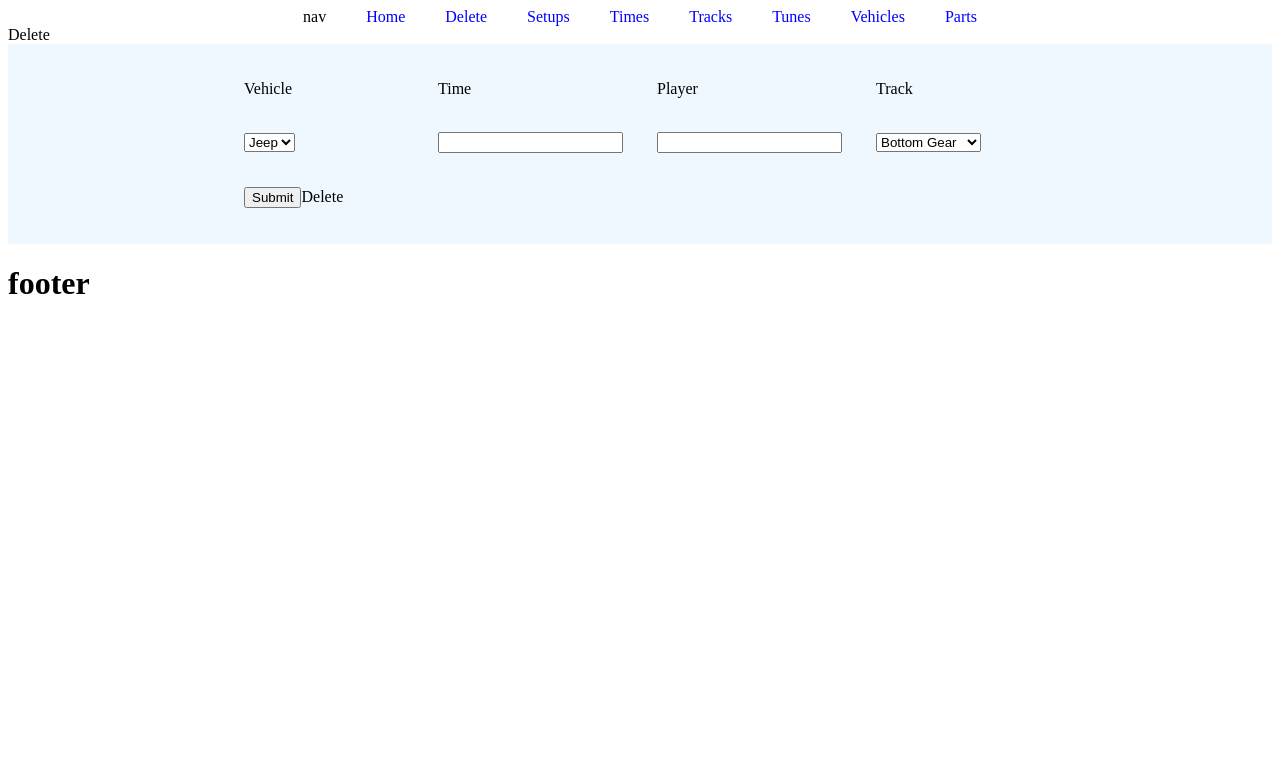
After one commit to Number22313/13DTP-Project, a Flask app: page /Delete in a window 1280 px wide. The commit adds this page. Shown: the top 778 px of the page. Run offline with Flask 3, Linux system fonts and the light colour scheme.

Commit message:
Made delete and insert pages seperate

```diff
--- a/app.py
+++ b/app.py
@@ -58,23 +58,23 @@ class Parts(db.Model):
 @app.route('/', methods=['GET', 'POST'])
 def Home():
     if request.method == 'POST':
-        action = request.form.get("action")
-        if action == 'insert':
-            print("Inserting")
-            vehicle_insert = Vehicles(vehicle_name=request.form["vehicle_name"])
-            WR_Times_insert = WR_Times(time=request.form["time"], player=request.form["player"])
-            db.session.add(vehicle_insert)
-            db.session.add(WR_Times_insert)
-            db.session.commit()
+        print("Inserting")
+        vehicle_insert = Vehicles(vehicle_name=request.form["vehicle_name"])
+        WR_Times_insert = WR_Times(time=request.form["time"], player=request.form["player"])
+        db.session.add(vehicle_insert)
+        db.session.add(WR_Times_insert)
+        db.session.commit()
+    return render_template('home.html')
 
-        elif action == 'delete':
-            print("Deleting")
-            Vehicles.query.filter_by(vehicle_name=request.form["vehicle_name"]).delete()
-            WR_Times.query.filter_by(time=request.form["time"]).delete()
-            WR_Times.query.filter_by(player=request.form["player"]).delete()
-            db.session.commit()
-
-    return render_template('home.html')
+@app.route('/Delete', methods=['GET', 'POST'])
+def delete():
+    if request.method == 'POST':
+        print("Deleting")
+        Vehicles.query.filter_by(vehicle_name=request.form["vehicle_name"]).delete()
+        WR_Times.query.filter_by(time=request.form["time"]).delete()
+        WR_Times.query.filter_by(player=request.form["player"]).delete()
+        db.session.commit()
+    return render_template('delete.html')
 
 @app.route('/Setups')
 def setups():
--- a/static/style.css
+++ b/static/style.css
@@ -18,7 +18,7 @@ a
     color: #0000FF;
 }
 
-.form
+form
 {
     min-width: 25vh;
     min-height: 25vh;
@@ -28,7 +28,7 @@ a
     align-items: center;
 }
 
-.button
+button
 {
     min-width: 20vh;
     min-height: 5vh;
@@ -38,8 +38,13 @@ a
     background-color: white;
 }
 
-.button:hover
+button:hover
 {
     background-color: black;
     color: white;
 }
+
+.table
+{
+    border: 1px solid black;
+}
--- /dev/null
+++ b/templates/delete.html
@@ -0,0 +1,59 @@
+{% extends 'layout.html' %}
+{% block content %}
+<body>
+    <div class="form">Delete
+        <form method="POST" action="{{url_for('Home')}}">
+            <table>
+                <tr>
+                    <td>Vehicle</td>
+                    <td>Time</td>
+                    <td>Player</td>
+                    <td>Track</td>
+                </tr>
+                <tr>
+                    <td>
+                        <select name="vehicle_name">
+                            <option disabled hidden></option>
+                            <option value="Jeep">Jeep</option>
+                            <option value="MX">MX</option>
+                            <option value="SC">SC</option>
+                            <option value="SD">SD</option>
+                            <option value="ML">ML</option>
+                            <option value="test">test</option>
+                            <option value="test2">test2</option>
+                            <option value="test3">test3</option>
+                            <option value="test4">test4</option>
+                        </select>
+                    </td>
+                    <br>
+                    <td>
+                        <input type="number" name="time">
+                    </td>
+                    <br>
+                    <td>
+                        <input type="text" name="player">
+                    </td>
+                    <br>
+                    <td>
+                        <select>
+                            <option disabled hidden></option>
+                            <option value="Bottom_gear">Bottom Gear</option>
+                            <option value="No_skidding">No Skidding</option>
+                            <option value="Landing_drive">Landing Drive</option>
+                            <option value="Seesaw_road">Seesaw Road</option>
+                            <option value="Big_air">Big Air</option>
+                        </select>
+                    </td>
+                </tr>
+                <tr>
+                    <td>
+                        <div>
+                            <input type="submit">Delete</input>
+                        </div>
+                    </td>
+                </tr>
+            </table>
+        </form>
+    </div>
+</body>
+{% endblock %}
--- a/templates/header.html
+++ b/templates/header.html
@@ -2,6 +2,7 @@
     <nav>
         <div>nav</div>
         <a href="{{ url_for('Home') }}">Home</a>
+        <a href="{{ url_for('delete') }}">Delete</a>
         <a href="{{ url_for('setups') }}">Setups</a>
         <a href="{{ url_for('times') }}">Times</a>
         <a href="{{ url_for('tracks') }}">Tracks</a>
```
Also changed, not shown: templates/home.html (+11 -1 lines).
